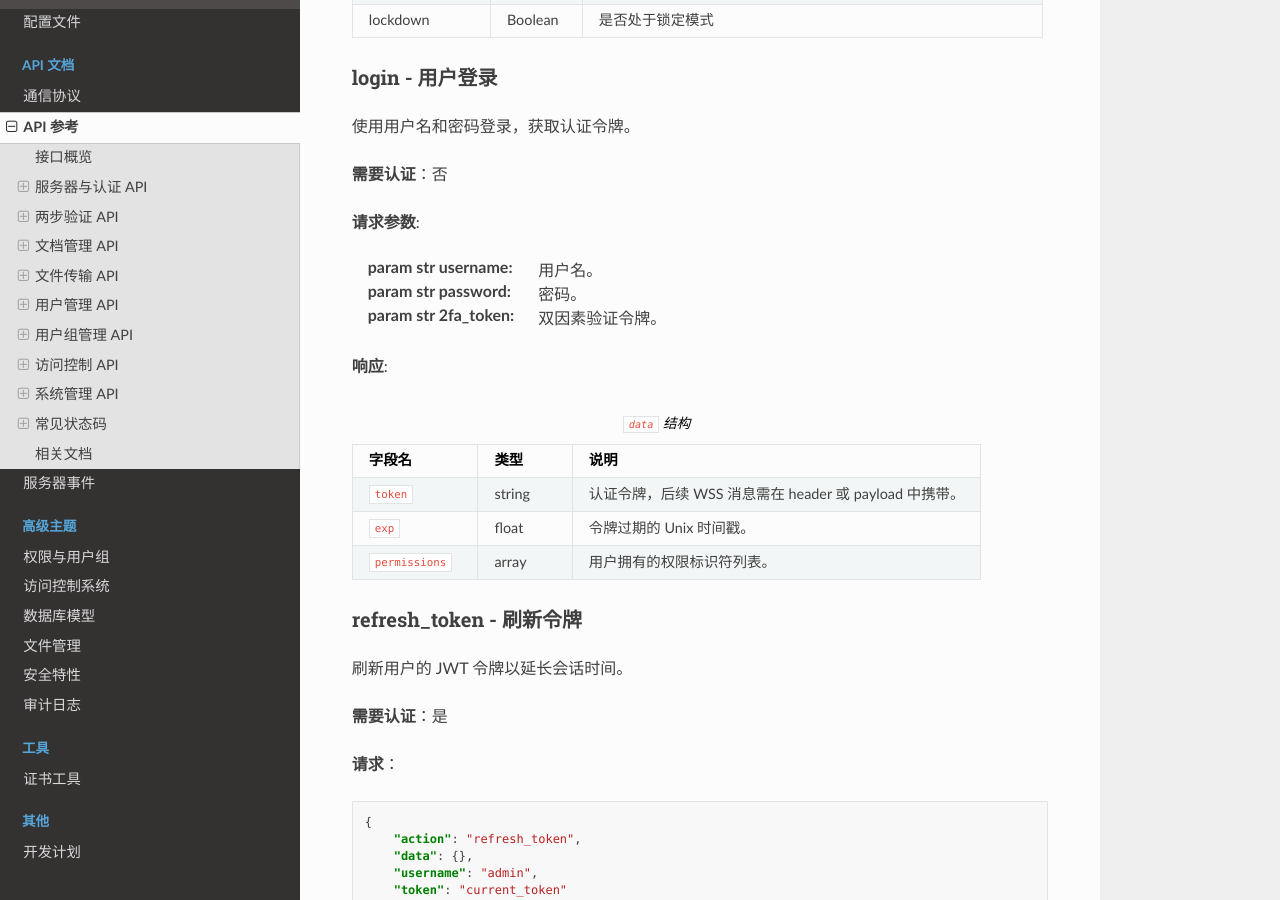
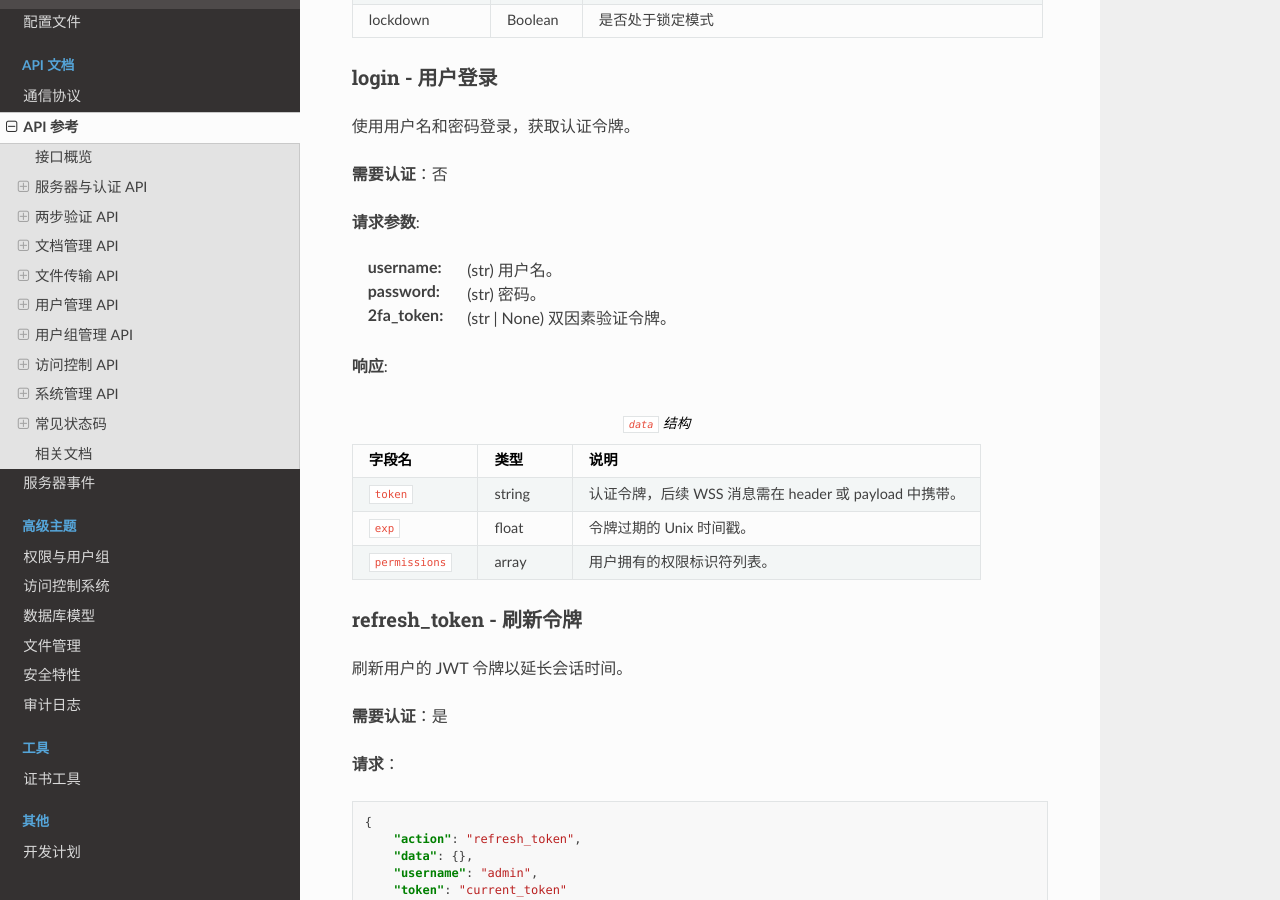
Before and after one commit to Creeper19472/cfms_server_doc, a Sphinx documentation site: the page built from docs/source/api_refs.rst, in a window 1280 px wide and 900 px high, scrolled down 2609 px. Built offline with Sphinx 7.4.7 and the Read the Docs theme 3.1.0, drawn with Linux system fonts in a browser that asks for light colours.

Commit message:
docs: update request parameter formatting for login API

```diff
--- a/docs/source/api_refs.rst
+++ b/docs/source/api_refs.rst
@@ -90,10 +90,9 @@ login - 用户登录
 
 **请求参数**:
 
-:param str username: 用户名。
-:param str password: 密码。
-:param str 2fa_token: 双因素验证令牌。
-.. :type 2fa_token: str | None
+:username: (str) 用户名。
+:password: (str) 密码。
+:2fa_token: (str | None) 双因素验证令牌。
 
 **响应**:
 
```
